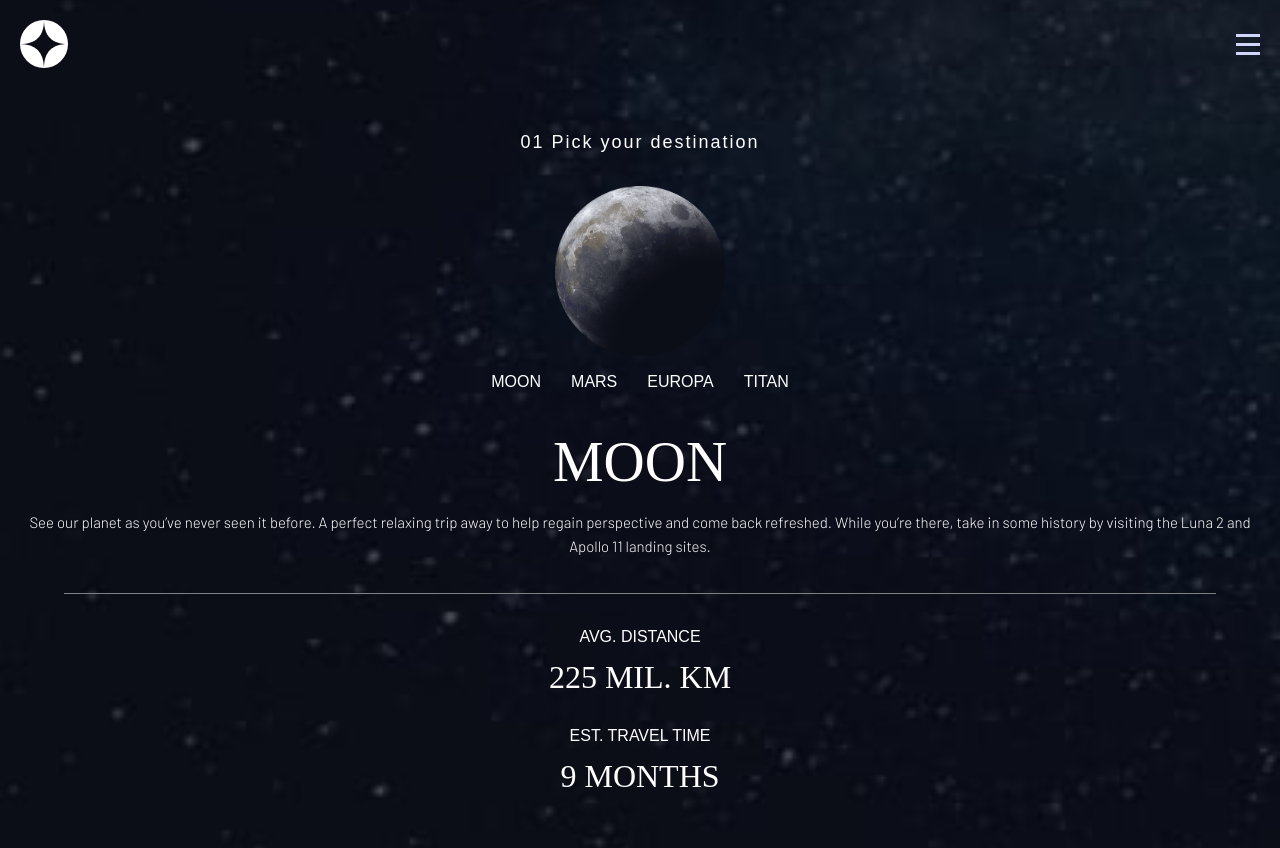
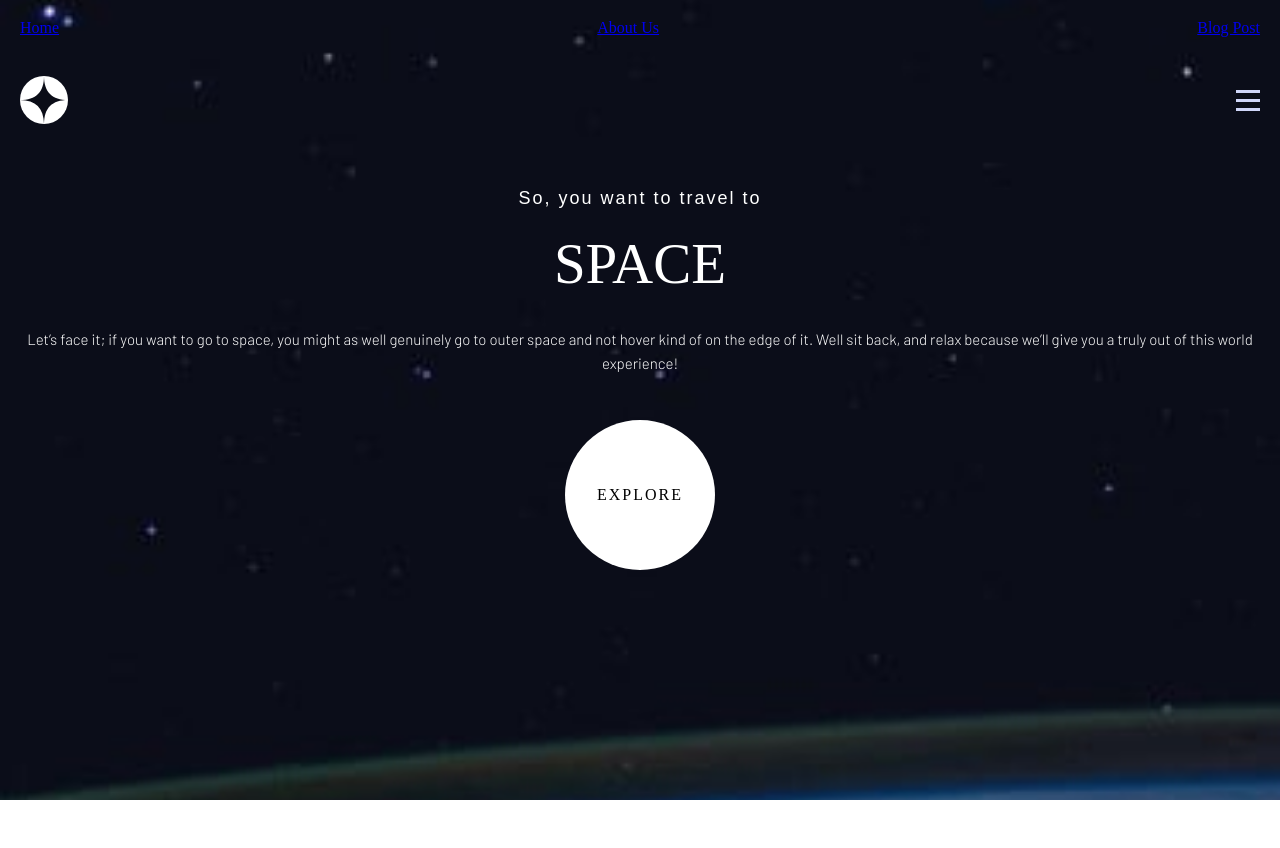
Before and after one commit to hinlocaesar/space-tourism, a Next.js app: page / in a window 1280 px wide. After the commit the page ends 800 px from the top, so only its background shows below. Built offline with nearby package versions, Linux system fonts and the light colour scheme; a web font is replaced by a local one.

Commit message:
Refactored source code

```diff
--- a/components/layout.js
+++ /dev/null
@@ -1,17 +0,0 @@
-// components/layout.js
-
-import Navbar from "./navbar";
-
-import basetyle from "../styles/Layout.module.css";
-
-export default function Layout({ children }) {
-  return (
-    <>
-      <div className={basetyle.configlayout}>
-        <Navbar />
-
-        <main>{children}</main>
-      </div>
-    </>
-  );
-}
--- a/components/mobile/mobile_home.js
+++ /dev/null
@@ -1,34 +0,0 @@
-import React from "react";
-import Image from "next/image";
-import BackgroundImgMobileMain from "../../assets/home/background-home-mobile.jpg";
-import homestyles from "../../styles/Home.module.css";
-import styles from "../../styles/Home.module.css";
-
-function home() {
-  return (
-    <>
-      <div className={styles.home__content}>
-        <Image
-          className={styles.backgroundImage}
-          src={BackgroundImgMobileMain}
-          alt="Picture of the author"
-          layout="fill"
-          objectFit="cover"
-          quality={100}
-        />
-        <div className={styles.home__title1}>So, you want to travel to</div>
-        <div className={styles.home__title2}> SPACE</div>
-        <div className={styles.home__description}>
-          Let’s face it; if you want to go to space, you might as well genuinely
-          go to outer space and not hover kind of on the edge of it. Well sit
-          back, and relax because we’ll give you a truly out of this world
-          experience!
-        </div>
-
-        <div className={styles.home__explorebtn}> EXPLORE</div>
-      </div>
-    </>
-  );
-}
-
-export default home;
--- a/components/navbar.js
+++ b/components/navbar.js
@@ -3,6 +3,7 @@ import Image from "next/image";
 import Logo from "../assets/shared/logo.svg";
 import Hamburger from "../assets/shared/icon-hamburger.svg";
 import styles from "../styles/Navbar.module.css";
+import Link from "next/link";
 function navbar() {
   return (
     <>
--- /dev/null
+++ b/components/tempnavbar.js
@@ -0,0 +1,26 @@
+import Link from "next/link";
+import styles from "../styles/Navbar.module.css";
+
+function tempnavbar() {
+  return (
+    <ul className={styles.navbar}>
+      <li>
+        <Link href="/">
+          <a>Home</a>
+        </Link>
+      </li>
+      <li>
+        <Link href="/about">
+          <a>About Us</a>
+        </Link>
+      </li>
+      <li>
+        <Link href="/blog/hello-world">
+          <a>Blog Post</a>
+        </Link>
+      </li>
+    </ul>
+  );
+}
+
+export default tempnavbar;
--- a/pages/_app.js
+++ b/pages/_app.js
@@ -1,12 +1,6 @@
 // pages/_app.js
 
-import Layout from "../components/layout";
 import "../styles/globals.css";
-
 export default function MyApp({ Component, pageProps }) {
-  return (
-    <Layout>
-      <Component {...pageProps} />
-    </Layout>
-  );
+  return <Component {...pageProps} />;
 }
--- /dev/null
+++ b/pages/about.js
@@ -0,0 +1,5 @@
+import React from "react";
+
+export default function about() {
+  return <div>THIS IS AN ABOUT PAGE</div>;
+}
--- a/pages/index.js
+++ b/pages/index.js
@@ -1,8 +1,10 @@
 import Head from "next/head";
 import Image from "next/image";
 import styles from "../styles/Home.module.css";
-import MobileHome from "../components/mobile/mobile_home";
-import MobileDestA from "../components/mobile/mobile_destination_a";
+
+import BackgroundImgMobileMain from "../assets/home/background-home-mobile.jpg";
+import NavBar from "../components/navbar";
+import TempNavBar from "../components/tempnavbar";
 
 export default function Home() {
   return (
@@ -12,7 +14,30 @@ export default function Home() {
         <meta name="description" content="Generated by create next app" />
         <link rel="icon" href="/favicon.ico" />
       </Head>
-      <MobileDestA />
+      <main>
+        <Image
+          className={styles.backgroundImage}
+          src={BackgroundImgMobileMain}
+          alt="Picture of the author"
+          layout="fill"
+          objectFit="cover"
+          quality={100}
+        />
+        <TempNavBar />
+        <NavBar />
+        <div className={styles.home__content}>
+          <div className={styles.home__title1}>So, you want to travel to</div>
+          <div className={styles.home__title2}> SPACE</div>
+          <div className={styles.home__description}>
+            Let’s face it; if you want to go to space, you might as well
+            genuinely go to outer space and not hover kind of on the edge of it.
+            Well sit back, and relax because we’ll give you a truly out of this
+            world experience!
+          </div>
+
+          <div className={styles.home__explorebtn}> EXPLORE</div>
+        </div>
+      </main>
     </div>
   );
 }
--- a/styles/globals.css
+++ b/styles/globals.css
@@ -127,3 +127,7 @@ table {
   border-collapse: collapse;
   border-spacing: 0;
 }
+
+* {
+  z-index: 1;
+}
```
Also changed, not shown: components/footer.js (deleted, +0 -7 lines).
